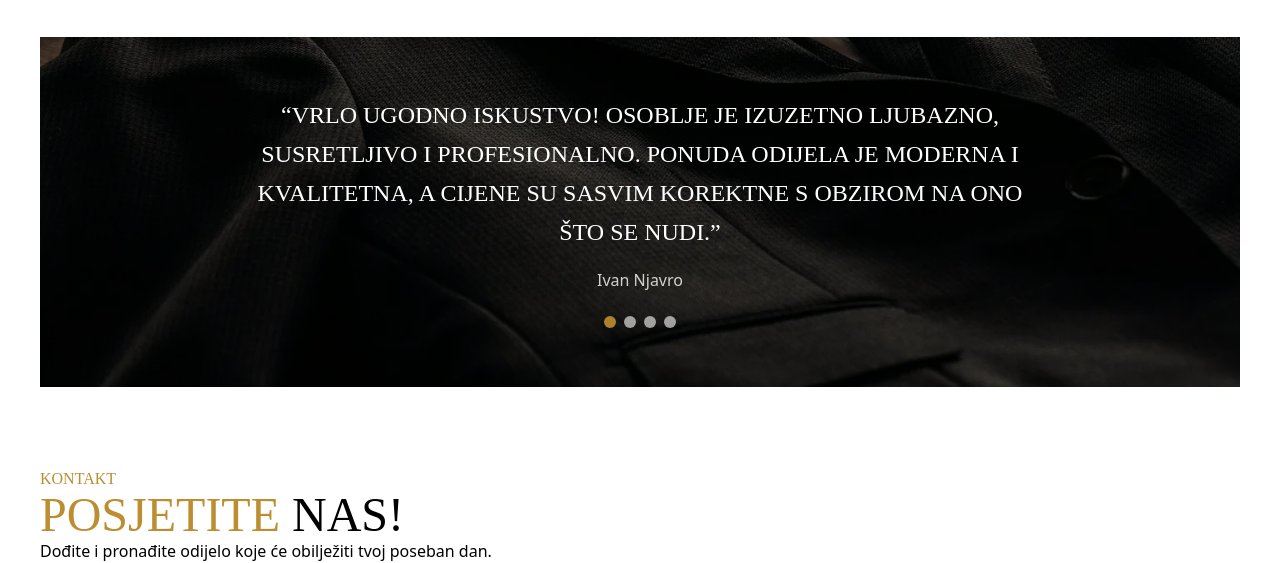
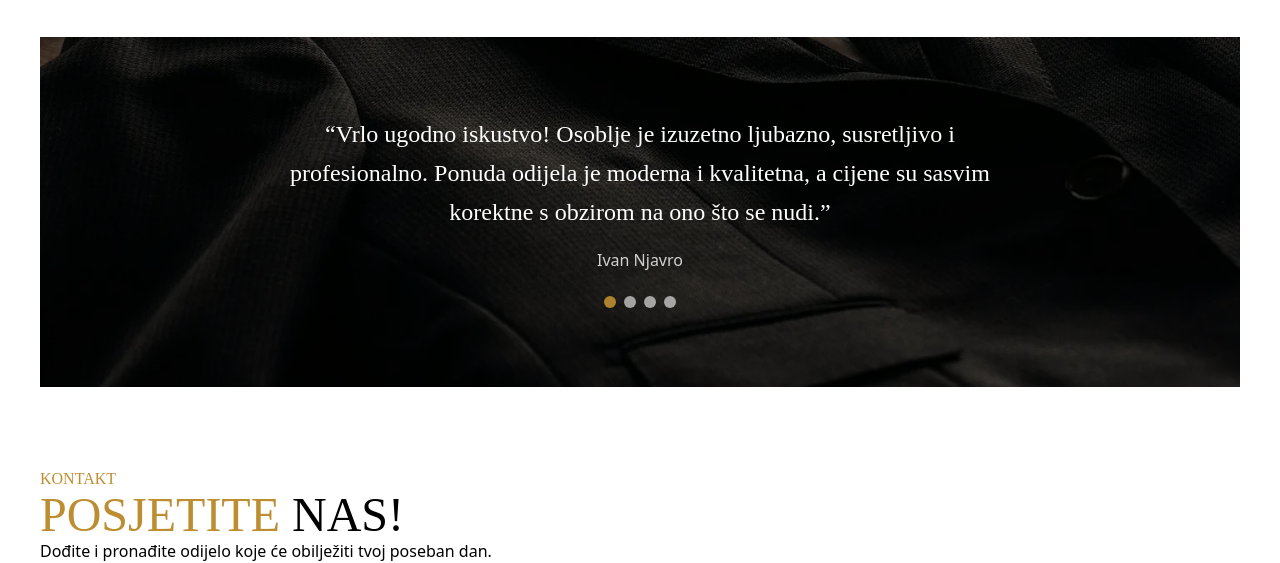
Before and after one commit to AdrianPalcic/Maranto, a plain HTML site: page index.html in a window 1280 px wide. Shown: the part 4275-4838 px from the top of the page. Drawn offline with nearby package versions, Linux system fonts and the light colour scheme; a web font is replaced by a local one.

Commit message:
lowercase goddamit

```diff
--- a/index.html
+++ b/index.html
@@ -320,7 +320,7 @@
 
           <div class="relative z-10 max-w-3xl">
             <h1
-              class="text-lg sm:text-2xl text-white font-light leading-relaxed transition-opacity duration-300"
+              class="text-lg sm:text-2xl text-white font-light leading-relaxed transition-opacity duration-300 !normal-case"
             >
               “Osjećao sam se kao pravi gentleman – odijelo mi je savršeno
               pristajalo.”
```
